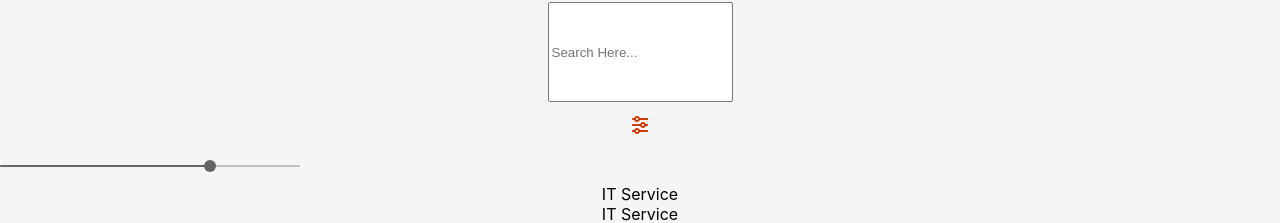
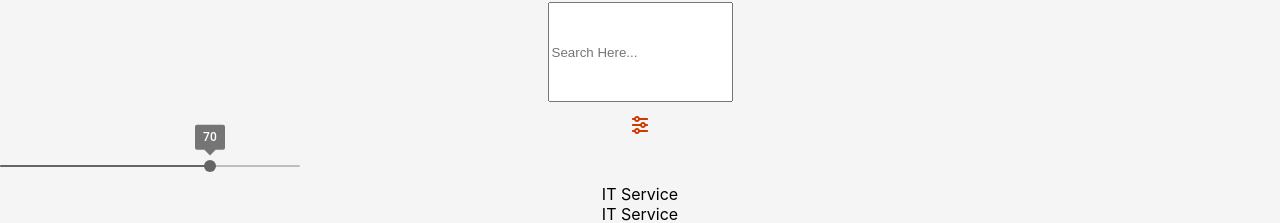
Before and after one commit to kusinghlegitbytes/NGO-project, a React (Create React App) app: page / in a window 1280 px wide. Both pictures are taken after a click on the picture 640 px from the left and 1315 px from the top of the page. Shown: the part 1268-1491 px from the top of the page. Built offline with nearby package versions, Linux system fonts and the light colour scheme.

Commit message:
slider visibility issue fixed
slider becomes visible only when the height of the search box is increased

```diff
--- a/src/UI/Search.jsx
+++ b/src/UI/Search.jsx
@@ -12,13 +12,17 @@ const Search = () => {
       <input type='search' className='search-box' style={showFilter?{height:"100px"}:{}} placeholder='Search Here...'/>
       <div className='search-filter-icon'><img src="/assets/imgs/mi_filter.png" onClick={handleShowFilter}/></div>
       {showFilter && <div className='search-slider-container'>
-        <Box sx={{ width: 300 }}>
+        <Box sx={{
+          width: 300,
+        }}>
           <Slider
             size="small"
             defaultValue={70}
             aria-label="Small"
-            valueLabelDisplay="auto"
-            sx={{ color: '#656565' }}
+            valueLabelDisplay="on"
+            sx={{
+              color: '#656565',
+            }}
           />
         </Box>
       </div>}
--- a/src/index.css
+++ b/src/index.css
@@ -139,6 +139,7 @@ code {
   position: absolute;
   top:60px;
   left:50px;
+  animation: searchSlider 0.5s ease;
  }
  .search-box-height{
   height: 936px;
@@ -159,6 +160,7 @@ code {
   text-transform: capitalize;
   padding-left: 10px;
   position: relative;
+  transition: height 0.5s ease;
  }
  .search-filter-icon{
   position: absolute;
@@ -274,3 +276,14 @@ code {
   color: #656565;
  }
 }
+@keyframes searchSlider {
+  0%{
+    visibility: hidden;
+  }
+  50%{
+    visibility: hidden;
+  }
+  100%{
+    visibility: visible;
+  }
+}
```
